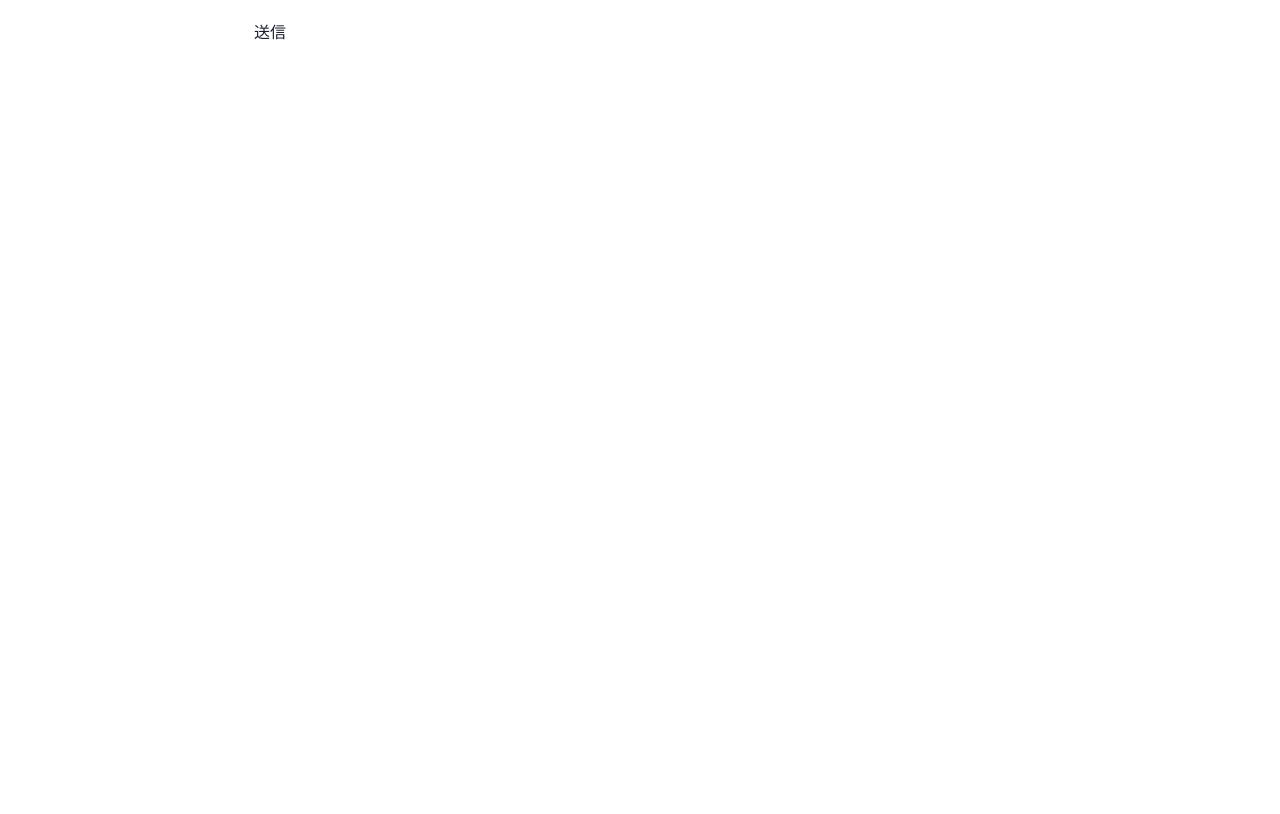
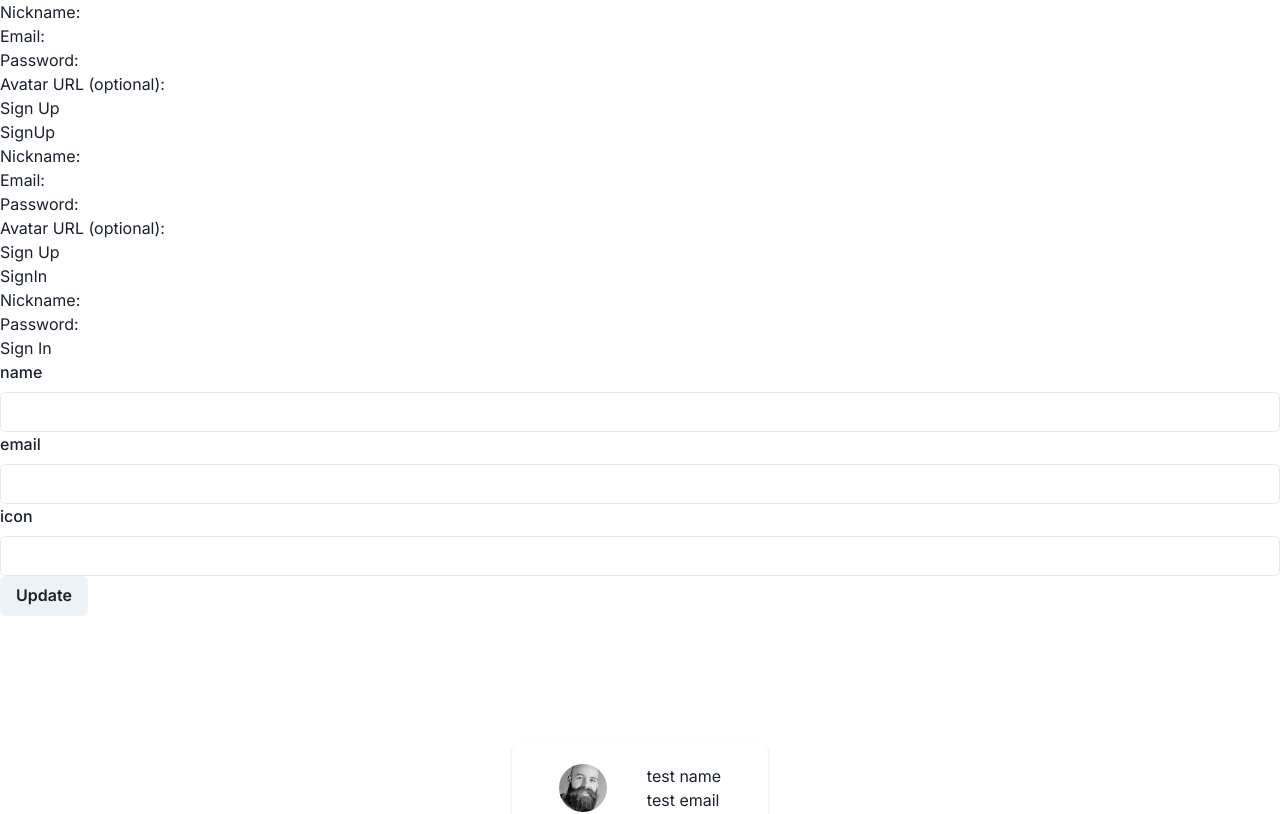
Before and after one commit to yusei399/ft_transcendence_front, a Next.js app: page / in a window 1280 px wide. Shown: the top 814 px of the page. Built offline with nearby package versions, Linux system fonts and the light colour scheme.

Commit message:
差分削除

```diff
--- /dev/null
+++ b/app/components/Socket.tsx
@@ -0,0 +1,102 @@
+"use client";
+
+import { useState, useEffect } from 'react';
+import {Socket, io} from 'socket.io-client';
+
+const SocketHandler = () => {
+  const [socket, setSocket] = useState<Socket | null>(null);
+  useEffect(() => {
+    const socket = io('ws://localhost:3333');
+    return () => {
+      socket.disconnect();
+    }
+  }, [])
+
+  return <div>test</div>;
+}
+export default SocketHandler;
+
+// const Socket = () => {
+//   const [num, setNum] = useState(0);
+//   const [showFaceFlag, setShowFaceFlag] = useState(true);
+//   const [inputText, setInputText] = useState('');
+//   const [chatLog, setChatLog] = useState<string[]>([]);
+//   const [msg, setMsg] = useState('');
+//   const [roomID, setRoomID] = useState('');
+
+//   const onClickCountUp = () => {
+//     setNum(num + 1);
+//   };
+//   const onClickSwitchFlag = () => {
+//     setShowFaceFlag(!showFaceFlag);
+//   };
+//   useEffect(() => {
+//     if (num % 3 === 0 && !showFaceFlag) {
+//       setShowFaceFlag(true);
+//     } else if (num % 3 !== 0 && showFaceFlag) {
+//       setShowFaceFlag(false);
+//     }
+//     // eslint-disable-next-line react-hooks/exhaustive-deps
+//   }, [num]);
+
+//   useEffect(() => {
+//     socket.on('connect', () => {
+//       console.log('connection ID : ', socket.id);
+//     });
+//   }, []);
+
+//   const onClickSubmit = useCallback(() => {
+//     socket.emit('message', inputText);
+//   }, [inputText]);
+
+//   useEffect(() => {
+//     socket.on('update', (message: string) => {
+//       console.log('recieved : ', message);
+//       setMsg(message);
+//     });
+//   }, []);
+
+//   useEffect(() => {
+//     setChatLog([...chatLog, msg]);
+//   }, [msg]);
+
+//   return (
+//     <>
+//       <h1>Hello World!</h1>
+//         {num}
+//         Tokyo : Japan
+//       <button onClick={onClickCountUp} type="button">
+//         +1 :)
+//       </button>
+//       <button onClick={onClickSwitchFlag} type="button">
+//         on / off
+//       </button>
+//       {showFaceFlag && <p> ^ ^</p>}
+//       <select
+//         onChange={(event) => {
+//           setRoomID(event.target.value);
+//           socket.emit('joinRoom', event.target.value);
+//           setChatLog([]);
+//         }}
+//         value={roomID}
+//       >
+//         <option value="">---</option>
+//         <option value="room1">Room1</option>
+//         <option value="room2">Room2</option>
+//       </select>
+//       <input
+//         id="inputText"
+//         type="text"
+//         value={inputText}
+//         onChange={(event) => {
+//           setInputText(event.target.value);
+//         }}
+//       />
+//       <input id="sendButton" onClick={onClickSubmit} type="submit" />
+//       {chatLog.map((message, index) => (
+//         // eslint-disable-next-line react/no-array-index-key
+//         <p key={index}>{message}</p>
+//       ))}
+//     </>
+//   );
+// };
--- a/app/page.tsx
+++ b/app/page.tsx
@@ -4,11 +4,7 @@ import LoginPage  from './components/auth/SignupPage'
 import { ChakraProvider } from "@chakra-ui/react";
 import UserProfile from './features/user/components/UserProfile';
 import UserEditProfile from './features/user/components/UserEditProfile';
-import Socket from './features/webSocket/Socket';
-import Chat from './features/chat/Chat';
-import FriendList from './features/friend/components/FriendList';
-import CreateChat from './features/chat/createChat';
-import JoinChat from './features/chat/JoinChat';
+import SocketHandler  from './components/Socket';
 
 export default function main() {
   // const User = [{
@@ -22,18 +18,14 @@ export default function main() {
   return (
     <>
       <ChakraProvider>
-        {/* <CreateChat /> */}
-      {/* <Socket /> */}
-        {/*<LoginPage />*/}
-        {/* <div>SignUp</div> */}
-        {/* <SignupPage /> */}
-        {/* <div>SignIn</div> */}
-        {/* <SigninPage /> */}
-        {/* <UserEditProfile/>
-        <UserProfile /> */}
-        {/* <FriendList /> */}
-        {/* <JoinChat /> */}
-        <Chat />
+      {/* <SocketHandler /> */}
+      <LoginPage />
+      <div>SignUp</div>
+      <SignupPage />
+      <div>SignIn</div>
+      <SigninPage />
+      <UserEditProfile/>
+      <UserProfile />
       </ChakraProvider>
     </>
   );
```
